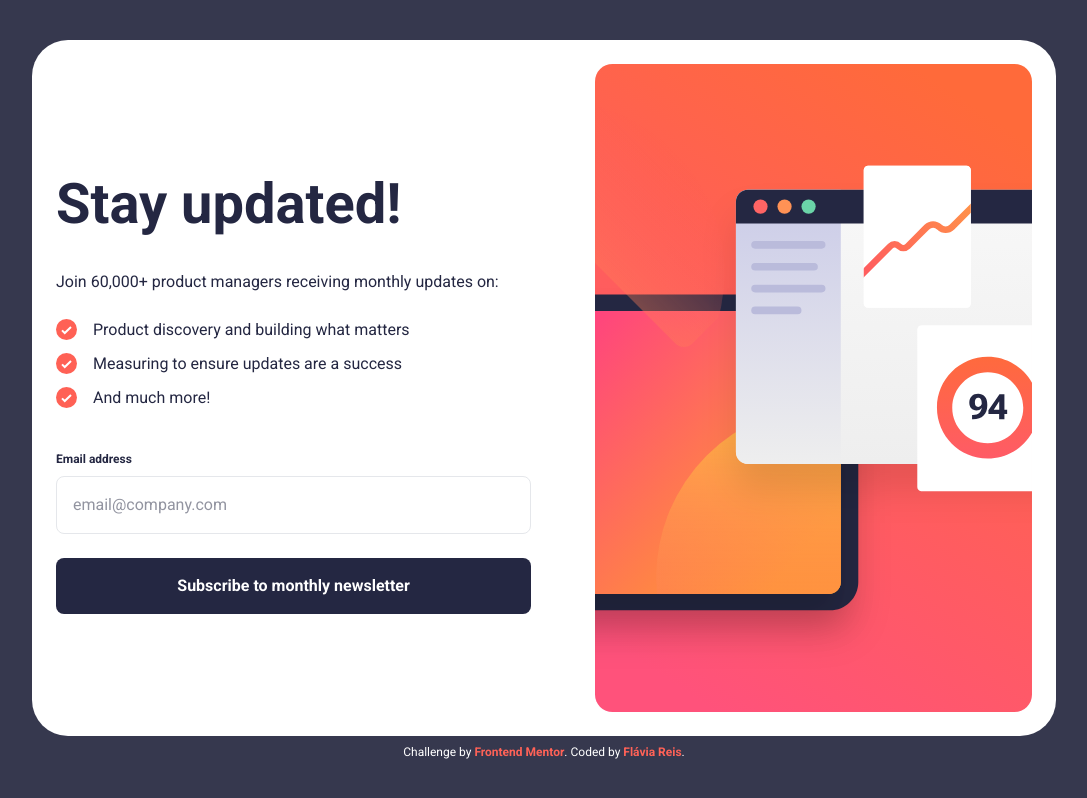
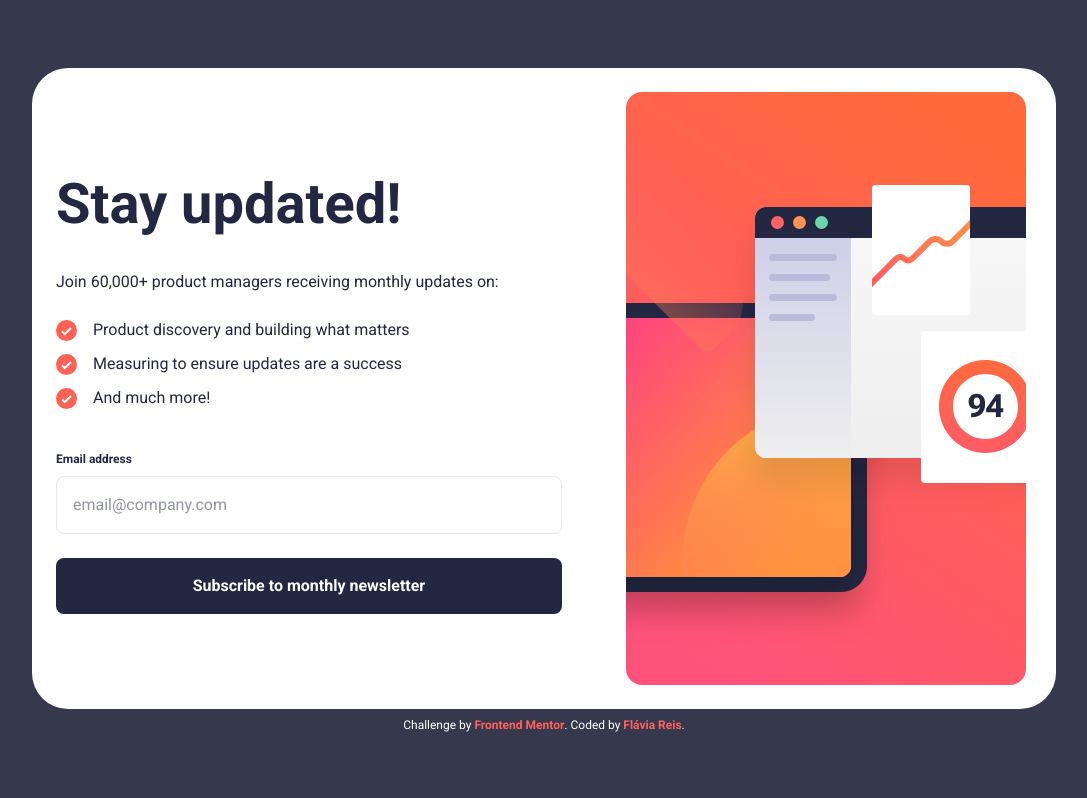
Before and after one commit to flaviare1s/newsletter-sign-up-with-success-message, a website: page src/index.html in a window 1280 px wide. Shown: the whole page, without its empty margins (96-1183 px from the left). Drawn offline with Linux system fonts and the light colour scheme.

Commit message:
Improving responsiveness of the first section.

```diff
--- a/src/index.html
+++ b/src/index.html
@@ -14,17 +14,17 @@
 
   <title>Frontend Mentor | Newsletter sign-up form with success message</title>
 </head>
-<body class="font-Roboto bg-dark sm:bg-charcoal_grey flex flex-col justify-center items-center m-auto sm:h-screen">
+<body class="font-Roboto bg-dark md:bg-charcoal_grey flex flex-col justify-center items-center m-auto md:h-screen">
 
   <!-- Sign-up form start -->
 
-  <section class="bg-white w-full sm:w-[90%] md:w-[80%] flex flex-col sm:flex-row-reverse items-center justify-center p-0 sm:rounded-[36px]">
-    <div class="w-full sm:w-[45%] sm:pr-6">
-      <img class="sm:hidden w-full" src="../assets/images/illustration-sign-up-mobile.svg" alt="Illustration Sign Up">
-      <img class="hidden sm:block w-full py-6" src="../assets/images/illustration-sign-up-desktop.svg" alt="Illustration Sign Up">
+  <section class="bg-white w-full md:w-[95%] lg:w-[80%] flex flex-col md:flex-row-reverse items-center justify-between p-0 sm:rounded-[36px]">
+    <div class="w-full sm:w-[42%] md:pr-6">
+      <img class="md:hidden w-full" src="../assets/images/illustration-sign-up-mobile.svg" alt="Illustration Sign Up">
+      <img class="hidden md:block h-full w-auto py-6 object-contain" src="../assets/images/illustration-sign-up-desktop.svg" alt="Illustration Sign Up">
     </div>
-    <div class="sm:w-[55%] px-6 py-10 sm:pl-6 sm:pr-16">
-      <h1 class="text-dark_navy font-bold text-[40px] sm:text-[56px]">Stay updated!</h1>
+    <div class="md:w-[58%] px-6 py-10 md:pl-6 md:pr-16">
+      <h1 class="text-dark_navy font-bold text-[40px] md:text-[56px]">Stay updated!</h1>
       <p class="text-dark_navy text-base leading-[150%] p h-full py-6">Join 60,000+ product managers receiving monthly updates on:</p>
       <div class="text-dark_navy text-base leading-[150%]">
         <div class="flex justify-start items-center gap-4 mb-2.5">
@@ -54,7 +54,7 @@
 
   <!-- Success message start -->
 
-  <section class="hidden bg-white w-full sm:w-1/2">
+  <section class="hidden bg-white w-full md:w-1/2">
     Thanks for subscribing!
     A confirmation email has been sent to ash@loremcompany.com.
     Please open it and click the button inside to confirm your subscription.
--- /dev/null
+++ b/src/style.css
@@ -0,0 +1,7 @@
+*, *::before, *::after {
+    box-sizing: border-box;
+}
+
+.active {
+    display: block;
+}
```
Also changed, not shown: src/output.css.
